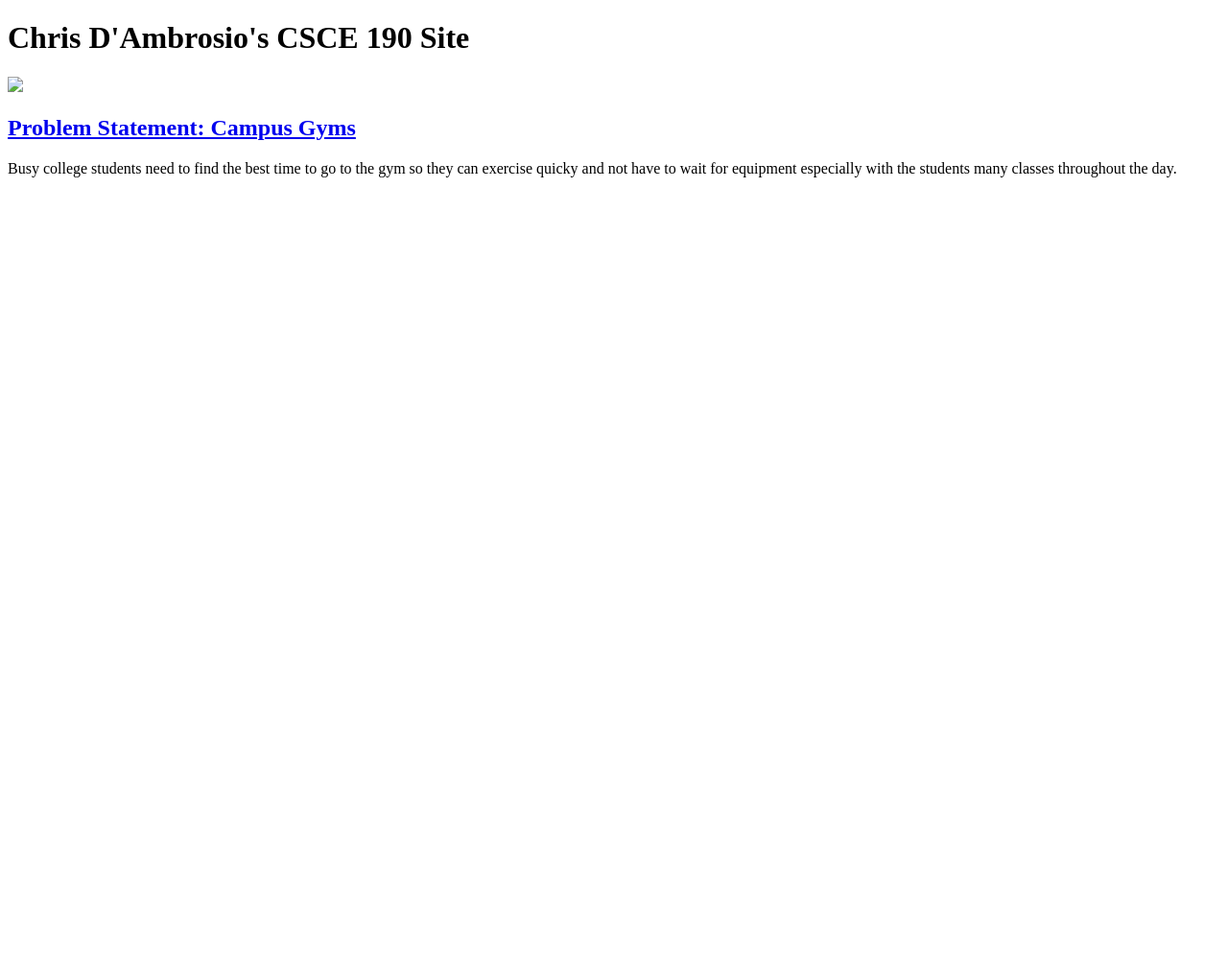
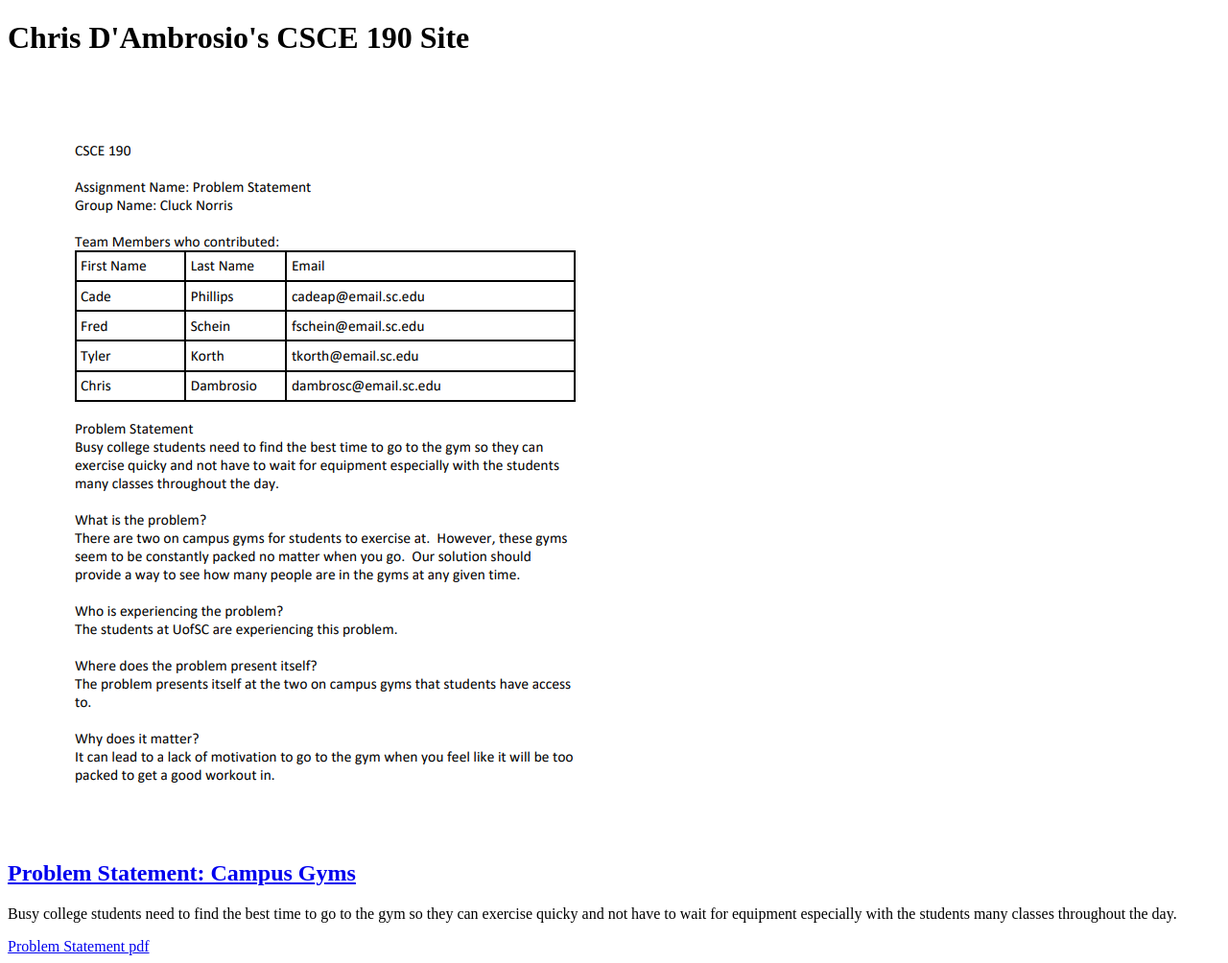
Before and after one commit to Chrisdambrosio8/Chrisdambrosio8.github.io, a plain HTML site: page index.html in a window 1280 px wide. Shown: the whole page at 96% size. Before the commit the page ends 800 px from the top, so only its background shows below. Drawn offline with Linux system fonts and the light colour scheme.

Commit message:
Add files via upload

```diff
--- a/index.html
+++ b/index.html
@@ -7,11 +7,11 @@
         <h1>Chris D'Ambrosio's CSCE 190 Site</h1>
 
         <section class="assignment">
-            <a href="downloads/Cluck Norris Problem Statement.pdf"><img src="images/ProblemStatement.png"></a>
+            <a href="files/problem_statement.pdf"><img src="images/problem_statement.png"></a>
             <section class="ass-details">
-                <a href="downloads/Cluck Norris Problem Statement.pdf"><h2>Problem Statement: Campus Gyms</h2></a>
+                <a href="files/problem_statement.pdf"><h2>Problem Statement: Campus Gyms</h2></a>
                 <p>Busy college students need to find the best time to go to the gym so they can exercise quicky and not have to wait for equipment especially with the students many classes throughout the day.</p>
-
+                <a href="files/problem_statement.pdf">Problem Statement pdf</a>
             </section>
         </section>
 
```
Also changed, not shown: images/problem_statement.png (added), 1 other file.
